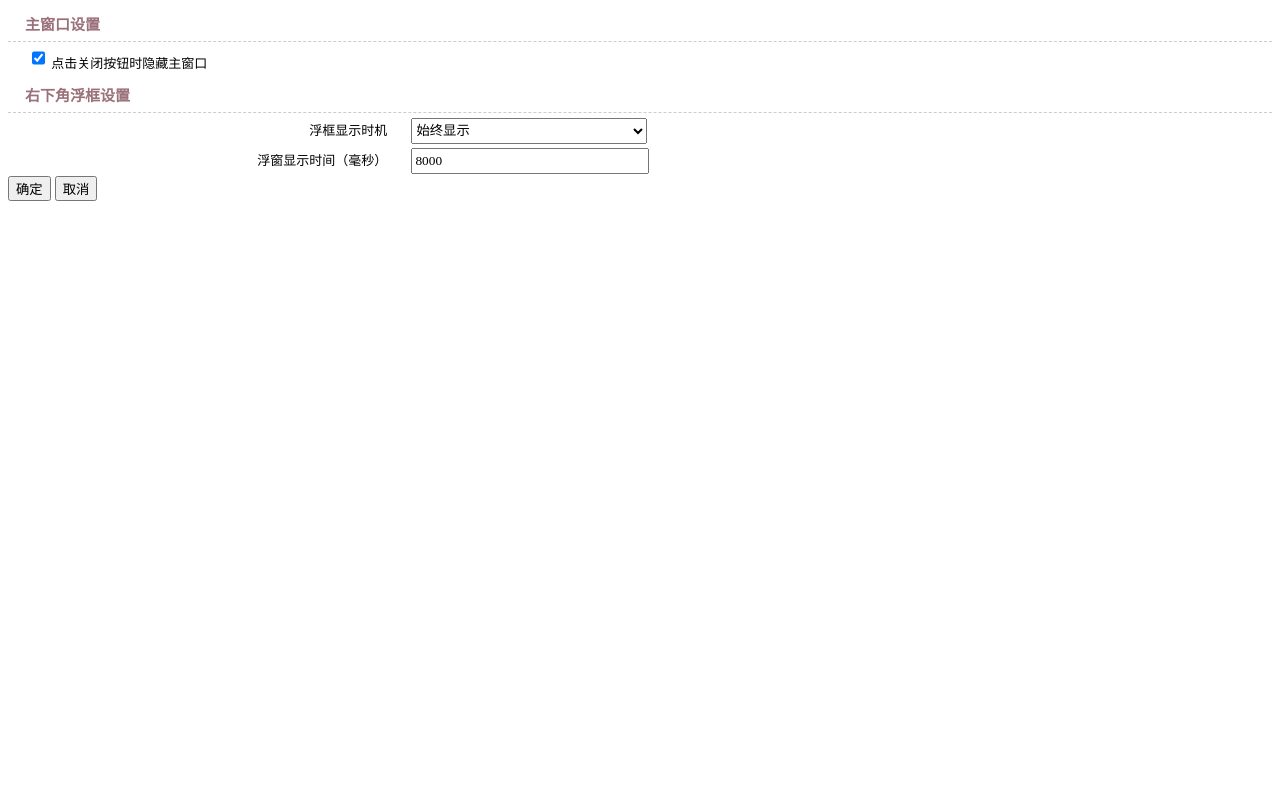
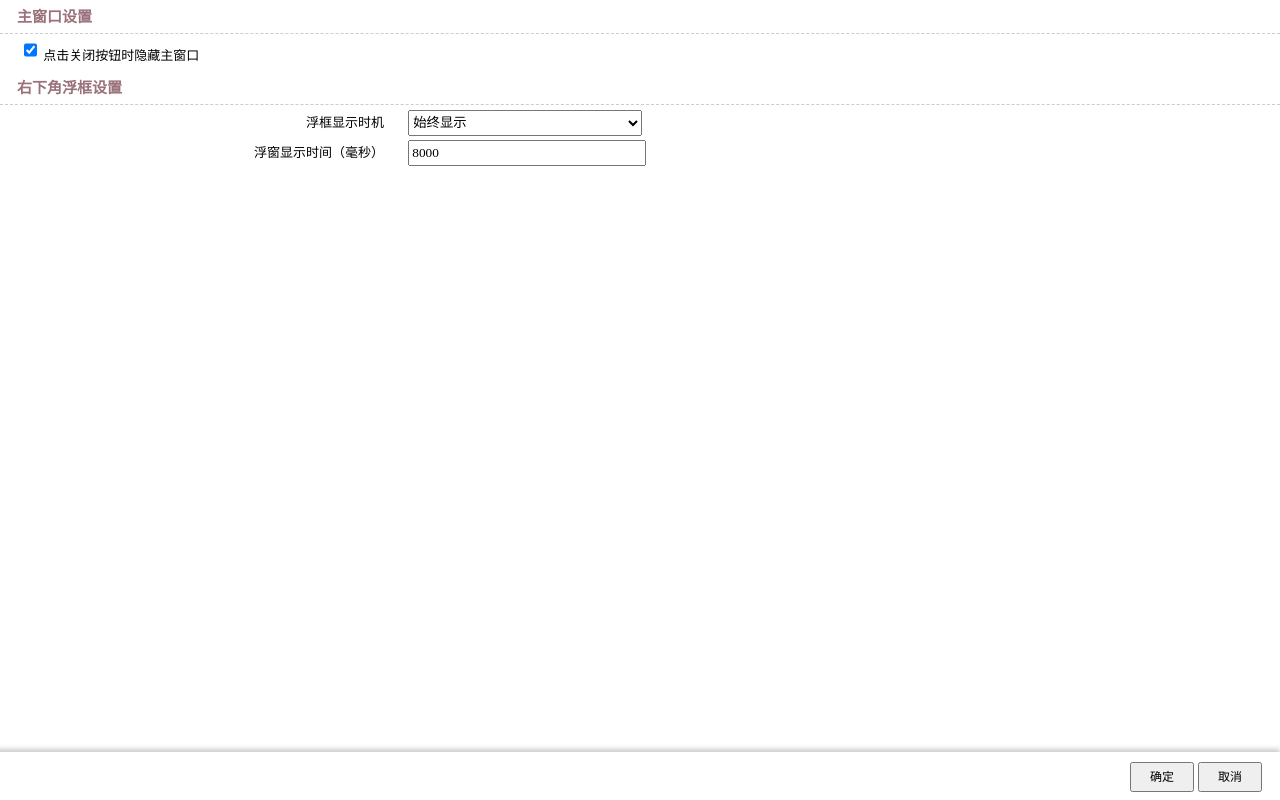
Before and after one commit to oott123/SeiChat, a website: page browser/config/index.html in a window 1280 px wide. Drawn offline with Linux system fonts and the light colour scheme.

Commit message:
优化配置窗口界面

```diff
--- a/browser/config/config.css
+++ b/browser/config/config.css
@@ -1,4 +1,4 @@
-body, input, select{
+body, input, select, button{
     font-family: "微软雅黑";
 }
 .item.separator {
@@ -23,7 +23,7 @@ input{
     height: 20px;
 }
 select{
-    width: 236px;
+    width: 234px;
     height: 26px;
 }
 .item {
@@ -36,3 +36,29 @@ select{
 .item.checkbox input {
     width: auto;
 }
+.container {
+    padding-bottom: 60px;
+}
+.ctrls {
+    height: 48px;
+    width: 100%;
+    box-shadow: 0px -3px 5px 0px rgba(50, 50, 50, 0.25);
+    margin-top: 15px;
+    background: #fff;
+    position: fixed;
+    bottom: 0px;
+    text-align: right;
+    line-height: 48px;
+    padding-right: 18px;
+    right: 0px;
+}
+.ctrls button {
+    line-height: 24px;
+    font-size: 12px;
+    font-family: "微软雅黑";
+    padding-left: 18px;
+    padding-right: 18px;
+}
+body {
+    margin: 0;
+}
--- a/browser/config/index.html
+++ b/browser/config/index.html
@@ -6,6 +6,7 @@
 		<meta charset="utf-8" />
 	</head>
 	<body>
+		<div class="container">
 			<div class="row" v-repeat="item: configItems">
 				<div class="separator item" v-if="item.type=='separator'">
 					{{item.title}}
@@ -32,6 +33,7 @@
 					<input type="text" id="{{item.key}}" v-model="item.value">
 				</div>
 			</div>
+		</div>
 		<div class="ctrls">
 			<button>确定</button>
 			<button>取消</button>
```
Lines whose indentation alone changed are shown as unchanged.
